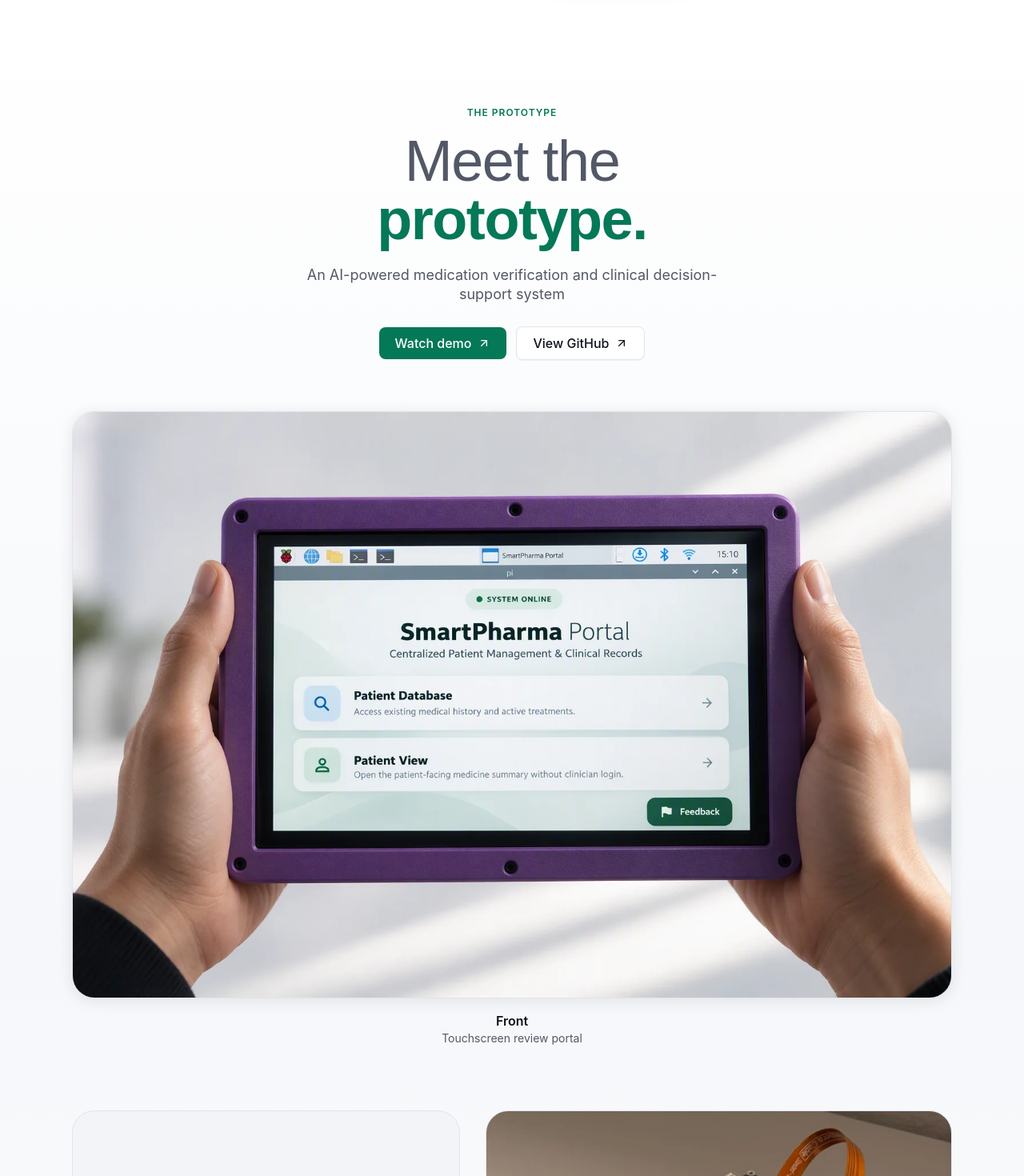
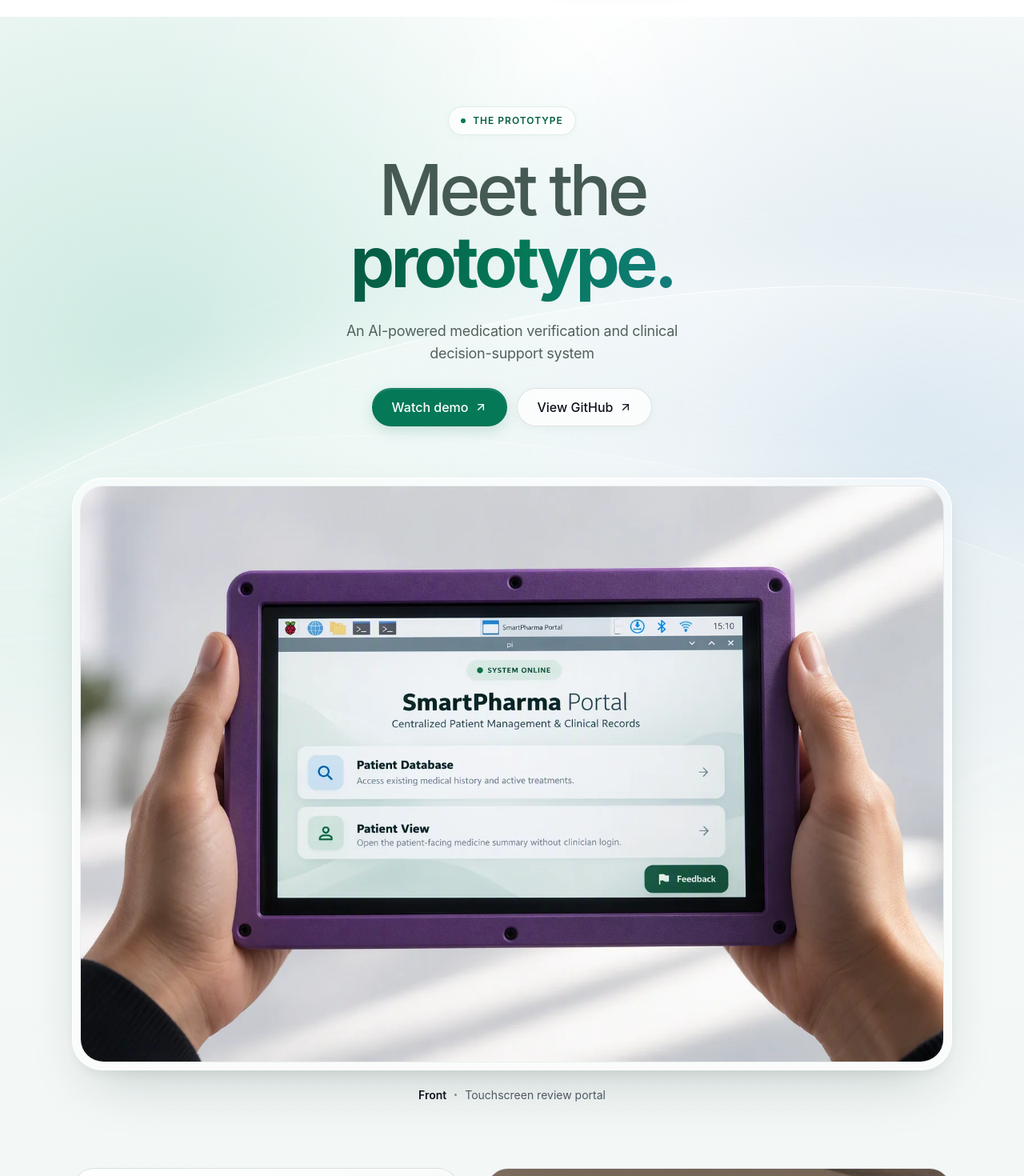
Before and after one commit to peizhe33/smartpharma-web, a Next.js app: page / in a window 1280 px wide. Shown: the part 780-2250 px from the top of the page at 80% size. Built offline with nearby package versions, Linux system fonts and the light colour scheme.

Commit message:
prototype display

```diff
--- a/src/app/globals.css
+++ b/src/app/globals.css
@@ -593,3 +593,212 @@
   --m-yellow-100: #fff9c4;
   --m-yellow-800: #f9a825;
 }
+
+/* Prototype product presentation. Scoped so the rest of the site keeps its tokens. */
+.prototype-showcase {
+  background: linear-gradient(180deg, #f7faf9 0%, #f3f7f6 62%, #fff 100%);
+}
+
+.prototype-atmosphere {
+  position: absolute;
+  inset: 0 0 auto;
+  height: min(100%, 1380px);
+  overflow: hidden;
+  pointer-events: none;
+  background:
+    radial-gradient(ellipse at 14% 29%, rgb(167 220 205 / 0.52), transparent 45%),
+    radial-gradient(ellipse at 89% 35%, rgb(185 210 231 / 0.48), transparent 44%),
+    radial-gradient(ellipse at 52% 9%, #fff, rgb(255 255 255 / 0) 49%);
+  mask-image: linear-gradient(#000 65%, transparent);
+}
+
+/* Broad, softly lit curves give the backdrop depth without an extra image asset. */
+.prototype-atmosphere::before,
+.prototype-atmosphere::after {
+  content: "";
+  position: absolute;
+  width: 150%;
+  height: 54%;
+  left: -25%;
+  top: 28%;
+  border-radius: 50%;
+  border-top: 1px solid rgb(255 255 255 / 0.9);
+  background: linear-gradient(180deg, rgb(255 255 255 / 0.48), rgb(255 255 255 / 0) 42%);
+  transform: rotate(-13deg);
+  box-shadow: 0 -28px 70px rgb(255 255 255 / 0.36);
+}
+
+.prototype-atmosphere::after {
+  top: 41%;
+  left: -10%;
+  transform: rotate(12deg);
+  opacity: 0.55;
+}
+
+.prototype-header {
+  position: relative;
+}
+
+.prototype-eyebrow {
+  display: inline-flex;
+  align-items: center;
+  gap: 9px;
+  padding: 9px 15px;
+  border: 1px solid rgb(4 120 87 / 0.12);
+  border-radius: 999px;
+  background: rgb(255 255 255 / 0.72);
+  color: var(--color-brand-800);
+  box-shadow: 0 2px 8px rgb(32 68 58 / 0.03), inset 0 1px 0 #fff;
+}
+
+.prototype-eyebrow::before {
+  content: "";
+  width: 6px;
+  height: 6px;
+  flex: none;
+  border-radius: 50%;
+  background: var(--color-brand-700);
+}
+
+.prototype-title {
+  margin-top: 24px;
+  font-family: -apple-system, BlinkMacSystemFont, "Inter Variable", sans-serif;
+  font-size: clamp(48px, 7.5vw, 88px);
+  line-height: 1.02;
+  font-weight: 650;
+  letter-spacing: -0.055em;
+  color: #192d28;
+}
+
+.prototype-title-intro {
+  font-weight: 450;
+  color: #465a54;
+}
+
+.prototype-title-accent {
+  padding-bottom: 0.08em;
+  color: var(--color-brand-700);
+}
+
+@supports (background-clip: text) or (-webkit-background-clip: text) {
+  .prototype-title-accent {
+    background: linear-gradient(115deg, #064e3b 15%, #047857 51%, #177d85 85%);
+    -webkit-background-clip: text;
+    background-clip: text;
+    -webkit-text-fill-color: transparent;
+  }
+}
+
+.prototype-description {
+  max-width: 460px;
+  color: #52625d;
+  line-height: 1.6;
+  letter-spacing: -0.015em;
+}
+
+.prototype-actions > a {
+  min-height: 48px;
+  padding-inline: 24px;
+  border-radius: 999px;
+  transition: background-color 180ms ease, box-shadow 180ms ease, transform 180ms ease;
+}
+
+.prototype-primary {
+  border: 1px solid rgb(6 95 70 / 0.15);
+  box-shadow: 0 6px 18px rgb(4 120 87 / 0.16), inset 0 1px 0 rgb(255 255 255 / 0.18);
+}
+
+.prototype-secondary {
+  border-color: rgb(70 90 84 / 0.16);
+  background: rgb(255 255 255 / 0.78);
+  box-shadow: 0 3px 12px rgb(32 68 58 / 0.04), inset 0 1px 0 #fff;
+  -webkit-backdrop-filter: blur(16px);
+  backdrop-filter: blur(16px);
+}
+
+.prototype-product {
+  position: relative;
+}
+
+.prototype-photo-shell {
+  position: relative;
+  isolation: isolate;
+  padding: 10px;
+  border: 1px solid rgb(255 255 255 / 0.95);
+  border-radius: 38px;
+  background: rgb(255 255 255 / 0.58);
+  box-shadow:
+    0 32px 72px -28px rgb(32 68 58 / 0.27),
+    0 8px 24px -12px rgb(32 68 58 / 0.14),
+    inset 0 1px 0 #fff;
+}
+
+.prototype-photo {
+  border-radius: 28px;
+  background: var(--color-gray-100);
+  box-shadow: 0 0 0 1px rgb(14 18 27 / 0.06);
+}
+
+.prototype-caption {
+  display: flex;
+  flex-wrap: wrap;
+  align-items: center;
+  justify-content: center;
+  gap: 10px;
+  padding-inline: 12px;
+  font-size: 14px;
+  line-height: 22px;
+}
+
+.prototype-caption-divider {
+  width: 3px;
+  height: 3px;
+  border-radius: 50%;
+  background: #7e938b;
+}
+
+.prototype-back-panel {
+  border-color: rgb(209 222 217 / 0.8);
+  background: linear-gradient(145deg, #fff, #eaf1ee);
+  box-shadow: inset 0 1px 0 #fff;
+}
+
+.prototype-notice {
+  border-color: rgb(209 222 217 / 0.8);
+  background: rgb(255 255 255 / 0.85);
+}
+
+@media (hover: hover) and (prefers-reduced-motion: no-preference) {
+  .prototype-actions > a:hover {
+    transform: translateY(-2px);
+    box-shadow: 0 8px 22px rgb(32 68 58 / 0.14);
+  }
+}
+
+@media (max-width: 639px) {
+  .prototype-actions {
+    width: min(100%, 320px);
+    margin-inline: auto;
+  }
+
+  .prototype-photo-shell {
+    padding: 6px;
+    border-radius: 24px;
+    box-shadow: 0 20px 44px -22px rgb(32 68 58 / 0.3);
+  }
+
+  .prototype-photo {
+    border-radius: 18px;
+  }
+
+  .prototype-notice {
+    border-radius: 18px;
+  }
+}
+
+@media (forced-colors: active) {
+  .prototype-title-accent {
+    background: none;
+    -webkit-text-fill-color: currentColor;
+  }
+}
--- a/src/components/sections/Prototype.tsx
+++ b/src/components/sections/Prototype.tsx
@@ -21,32 +21,31 @@ export function Prototype() {
     <section
       id="prototype"
       aria-labelledby="prototype-title"
-      className="relative overflow-hidden bg-gradient-to-b from-white via-gray-50 to-white"
+      className="prototype-showcase relative isolate overflow-hidden"
     >
-      <div className="container-page py-16 sm:py-24 lg:py-28">
+      <div className="prototype-atmosphere" aria-hidden="true" />
+      <div className="container-page relative py-16 sm:py-24 lg:py-28">
         <Reveal>
-          <header className="mx-auto max-w-3xl text-center">
-            <p className="label-caps text-brand-700">{prototype.eyebrow}</p>
-            <h2
-              id="prototype-title"
-              className="mt-4 font-display text-[clamp(36px,7vw,72px)] leading-[1.02] font-semibold tracking-[-0.02em] text-gray-950"
-            >
-              <span className="block font-light text-gray-600">Meet the</span>
-              <span className="block text-brand-700">prototype.</span>
+          <header className="prototype-header mx-auto max-w-3xl text-center">
+            <p className="prototype-eyebrow label-caps">{prototype.eyebrow}</p>
+            <h2 id="prototype-title" className="prototype-title">
+              <span className="prototype-title-intro block">Meet the</span>
+              <span className="prototype-title-accent block">prototype.</span>
             </h2>
-            <p className="mx-auto mt-5 max-w-xl text-body-lg text-gray-600 sm:text-hsm">
+            <p className="prototype-description mx-auto mt-5 max-w-xl text-body-lg sm:text-hsm">
               <Ph text={prototype.description} />
             </p>
-            <div className="mt-7 flex flex-col items-stretch justify-center gap-3 sm:flex-row sm:items-center">
+            <div className="prototype-actions mt-7 flex flex-col items-stretch justify-center gap-3 sm:flex-row sm:items-center">
               <ButtonLink
                 href={demo.href}
                 external={demo.external}
                 size="lg"
+                className="prototype-primary"
                 title={demo.isFallback ? "Demo video not yet added. Opens the interactive demonstration." : undefined}
               >
                 Watch demo
               </ButtonLink>
-              <ButtonLink href={github.href} external={github.external} variant="secondary" size="lg">
+              <ButtonLink href={github.href} external={github.external} variant="secondary" size="lg" className="prototype-secondary">
                 View GitHub
               </ButtonLink>
             </div>
@@ -55,8 +54,9 @@ export function Prototype() {
 
         {/* Front: the hero shot. */}
         <Reveal delay={80} className="mt-12 sm:mt-16">
-          <figure className="mx-auto max-w-[1100px]">
-            <div className="overflow-hidden rounded-[20px] border border-gray-200 bg-gray-100 shadow-lg sm:rounded-[28px]">
+          <figure className="prototype-product mx-auto max-w-[1100px]">
+            <div className="prototype-photo-shell">
+              <div className="prototype-photo overflow-hidden">
                 <Image
                   src={front.image.src}
                   alt={front.image.alt}
@@ -67,9 +67,11 @@ export function Prototype() {
                   className="h-auto w-full"
                 />
               </div>
-            <figcaption className="mt-4 text-center">
-              <span className="text-body-lg font-semibold text-gray-950">{front.caption}</span>
-              <span className="block text-body-md text-gray-600">{front.detail}</span>
+            </div>
+            <figcaption className="prototype-caption mt-5 text-center">
+              <span className="font-semibold text-gray-950">{front.caption}</span>
+              <span className="prototype-caption-divider" aria-hidden="true" />
+              <span className="text-gray-600">{front.detail}</span>
             </figcaption>
           </figure>
         </Reveal>
@@ -78,7 +80,7 @@ export function Prototype() {
         <div className="mx-auto mt-14 grid max-w-[1100px] gap-6 sm:mt-20 lg:grid-cols-[5fr_6fr] lg:gap-8">
           <Reveal>
             <figure className="flex h-full flex-col">
-              <div className="flex flex-1 items-center justify-center rounded-[20px] border border-gray-200 bg-gray-100 p-8 sm:rounded-[28px] sm:p-12">
+              <div className="prototype-back-panel flex flex-1 items-center justify-center rounded-[20px] border p-8 sm:rounded-[28px] sm:p-12">
                 <Image
                   src={back.image.src}
                   alt={back.image.alt}
@@ -106,7 +108,7 @@ export function Prototype() {
           </Reveal>
         </div>
 
-        <p className="mx-auto mt-10 flex w-fit max-w-full items-center gap-2 rounded-full border border-gray-200 bg-white px-4 py-2 text-body-md text-gray-600">
+        <p className="prototype-notice mx-auto mt-10 flex w-fit max-w-full items-center gap-2 rounded-full border px-4 py-2 text-body-md text-gray-600">
           <Info size={16} aria-hidden="true" className="shrink-0" />
           {prototype.notice}
         </p>
--- a/src/components/sections/Resources.tsx
+++ b/src/components/sections/Resources.tsx
@@ -7,7 +7,7 @@ import type { ProjectLink } from "@/content";
 import { isExternalHref } from "@/lib/links";
 import { cn } from "@/lib/cn";
 
-const hiddenResourceIds = new Set(["linkedin", "contact", "report", "poster"]);
+const hiddenResourceIds = new Set(["linkedin", "contact"]);
 
 export function Resources() {
   return (
```
Lines whose indentation alone changed are shown as unchanged.
